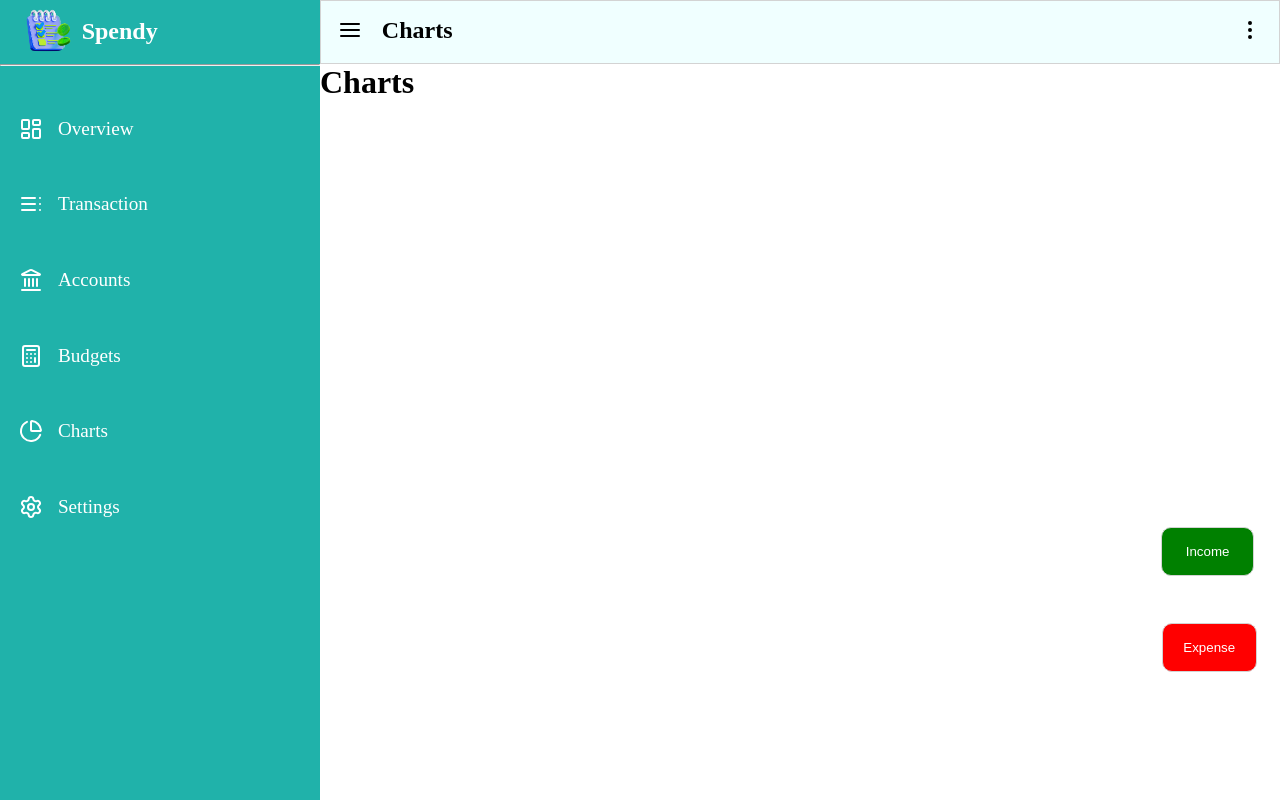
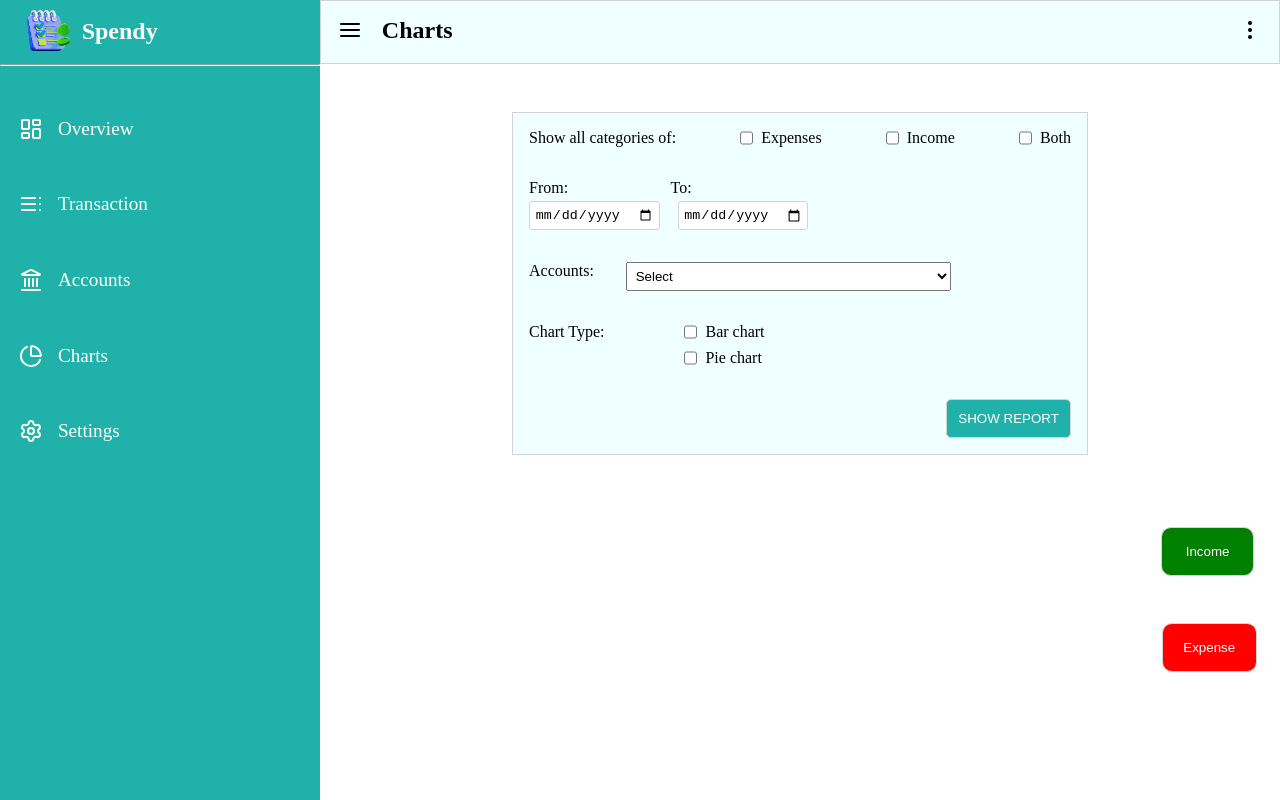
Before and after one commit to Kevinpatel07/Expense_Tracker, a React (Vite) app in the folder Frontend/Expense_Tracker/: page /Main_Page/Charts in a window 1280 px wide. Built offline with nearby package versions, Linux system fonts and the light colour scheme; no server answers; sample sign-in values are in the browser's storage.

Commit message:
Expense Tracker

```diff
--- a/Frontend/Expense_Tracker/src/App.css
+++ b/Frontend/Expense_Tracker/src/App.css
@@ -1141,3 +1141,86 @@
   padding: 2%;
   text-align: end;
 }
+
+/*  CHARTS */
+
+.charts .charts-content{
+  width: 60%;
+  border: 2px solid red;
+  margin: auto;
+  margin-top: 3rem;
+  background-color: azure;
+  border: 1px solid lightgray;
+  padding: 1rem;
+}
+
+.charts-content .charts-content-1{
+  display: flex;
+  justify-content: space-between;
+}
+
+.charts-content-1 .charts-radio{
+  display: flex;
+  gap: 0.5rem;
+}
+
+.charts-content-2 .charts-content-2-from-to{
+  display: flex;
+  justify-content: space-between;
+  width: 30%;
+  margin-top: 2rem;
+}
+
+.charts-content-2 .charts-content-2-date{
+  display: flex;
+  gap: 1.1rem;
+}
+
+.charts-content-2 .charts-content-2-date input{
+  padding: 0.3rem;
+  margin-top: 0.3rem;
+  border-radius: 3px;
+  border: 1px solid lightgray;
+}
+
+.charts-content-3{
+  display: flex;
+  gap: 2rem;
+  margin-top: 2rem;
+}
+
+.charts-content-3 select{
+  padding: 0.3rem;
+  width: 60%;
+}
+
+.charts-content-4{
+  display: flex;
+  gap: 5rem;
+  margin-top: 2rem;
+}
+
+.bar-chart{
+  display: flex;
+  gap: 0.5rem;
+  margin-bottom: 0.5rem;
+}
+
+.pie-chart{
+  display: flex;
+  gap: 0.5rem;
+}
+
+
+.charts-content-5{
+  text-align: end;
+  margin-top: 2rem;
+}
+
+.charts-content-5 button{
+  padding: 0.7rem;
+  background-color: lightseagreen;
+  color: white;
+  border: 1px solid lightgray;
+  border-radius: 5px;
+}
--- a/Frontend/Expense_Tracker/src/App.jsx
+++ b/Frontend/Expense_Tracker/src/App.jsx
@@ -11,7 +11,6 @@ import ProtectedRoutes from './Components/ProtectedRoutes'
 import Overview from './Components/Overview'
 import Transaction from './Components/transaction'
 import Accounts from './Components/Accounts'
-import Budgets from './Components/Budgets'
 import Charts from './Components/Charts'
 import Settings from './Components/Settings'
 
@@ -32,7 +31,6 @@ function App() {
           <Route path='Overview' element={<Overview />}></Route>
           <Route path='Transaction' element={<Transaction />}></Route>
           <Route path='Accounts' element={<Accounts/>}></Route>
-          <Route path='Budgets' element={<Budgets/>}></Route>
           <Route path='Charts' element={<Charts/>}></Route>
           <Route path='Settings' element={<Settings/>}></Route>
         </Route>
--- a/Frontend/Expense_Tracker/src/Components/Budgets.jsx
+++ /dev/null
@@ -1,17 +0,0 @@
-import React, { useContext, useEffect } from 'react'
-import { path } from '../ContextAPI/path.context'
-
-const Budgets = () => {
-  const {settitle} = useContext(path)
-
-  useEffect(()=>{
-    settitle("Budgets")
-  })
-  return (
-    <div>
-
-    </div>
-  )
-}
-
-export default Budgets
--- a/Frontend/Expense_Tracker/src/Components/Charts.jsx
+++ b/Frontend/Expense_Tracker/src/Components/Charts.jsx
@@ -1,15 +1,111 @@
-import React, { useContext, useEffect } from 'react'
+import React, { useContext, useEffect, useState } from 'react'
 import { path } from '../ContextAPI/path.context'
 
 const Charts = () => {
-  const {settitle} = useContext(path)
+  const { settitle , transactions } = useContext(path)
+  const [transactionCategories , settransactionCategories] = useState({income:false, expense:false,both:false})
+  const [date_account , setdate_account] = useState({from:"" , to:"" , account:""})
+  const [charts , setcharts] = useState({bar:false , pie:false})
 
-  useEffect(()=>{
+
+  // HANDLE DATE AND ACCOUNT //
+
+  const handledate_account = (event)=>{
+    const {name , value}  = event.target
+    setdate_account({...date_account , [name]:value})
+  }
+
+  // HANDLE CHECKBOX //
+
+  const handleCheckbox  = (event)=>{
+    const {name , checked} = event.target
+    settransactionCategories({...transactionCategories , [name]:checked})
+  }
+
+  // HANDLE CHARTS //
+
+  const handleCharts = (event)=>{
+    const {name , checked} = event.target
+    setcharts({...charts , [name]:checked})
+  }
+
+
+
+  useEffect(() => {
     settitle("Charts")
-  },[])
+  }, [])
   return (
-    <div>
-      <h1>Charts</h1>
+    <div className='charts'>
+
+      <div className='charts-content'>
+
+        <div className='charts-content-1'>
+          <p>Show all categories of:</p>
+
+          <div className='charts-radio'>
+            <input type="checkbox" name='expense'  onChange={handleCheckbox} checked={transactionCategories.expense} />
+            <p>Expenses</p>
+          </div>
+
+          <div className='charts-radio'>
+            <input type="checkbox" onChange={handleCheckbox} name='income' checked={transactionCategories.income} />
+            <p>Income</p>
+          </div>
+
+          <div className='charts-radio'>
+            <input type="checkbox" onChange={handleCheckbox} name='both' checked={transactionCategories.both} />
+            <p>Both</p>
+          </div>
+        </div>
+
+        <div className='charts-content-2'>
+
+          <div className='charts-content-2-from-to'>
+            <p>From:</p>
+            <p>To:</p>
+          </div>
+
+          <div className='charts-content-2-date'>
+            <input type="date" onChange={handledate_account} name='from' value={date_account.from} />
+            <input type="date" onChange={handledate_account} name='to'  value={date_account.to}/>
+          </div>
+
+        </div>
+
+        <div className='charts-content-3'>
+          <p>Accounts:</p>
+          <select onChange={handledate_account} name='account'  value={date_account.account}>
+            <option value="">Select</option>
+            <option value="Wallet">Wallet</option>
+            <option value="Bank Account">Bank Account</option>
+          </select>
+        </div>
+
+        <div className='charts-content-4'>
+          <p>Chart Type: </p>
+
+          <div>
+            <div className='bar-chart'>
+                <input type="checkbox" name='bar' onChange={handleCharts} checked={charts.bar} />
+                <p>Bar chart</p>
+            </div>
+
+            <div className='pie-chart'>
+              <input type="checkbox" name='pie' onChange={handleCharts} checked={charts.pie}/>
+              <p>Pie chart</p>
+            </div>
+          </div>
+
+        </div>
+
+        <div className='charts-content-5'>
+          <button>SHOW REPORT</button>
+        </div>
+      </div>
+
+
+
+
     </div>
   )
 }
--- a/Frontend/Expense_Tracker/src/Components/Edit_Transaction_Expense.jsx
+++ b/Frontend/Expense_Tracker/src/Components/Edit_Transaction_Expense.jsx
@@ -54,7 +54,7 @@ const Edit_Transaction_Expense = ({editpopup , transactionId}) => {
             <option value="Family">Family</option>
             <option value="Health/Sport">Health/Sport</option>
             <option value="Pets">Pets</option>
-            <option value="Travels">Travels</option>
+            <option value="Travel">Travel</option>
             <option value="Other Expenses">Other Expenses</option>
           </select>
 
--- a/Frontend/Expense_Tracker/src/Components/Expense.jsx
+++ b/Frontend/Expense_Tracker/src/Components/Expense.jsx
@@ -52,7 +52,7 @@ const Expense = ({setpopUp }) => {
                         <option value="Family">Family</option>
                         <option value="Health/Sport">Health/Sport</option>
                         <option value="Pets">Pets</option>
-                        <option value="Travels">Travels</option>
+                        <option value="Travel">Travel</option>
                         <option value="Other Expenses">Other Expenses</option>
                     </select>
 
--- a/Frontend/Expense_Tracker/src/Components/Main_Page.jsx
+++ b/Frontend/Expense_Tracker/src/Components/Main_Page.jsx
@@ -84,7 +84,6 @@ const Main_Page = () => {
               <li><LayoutDashboard /> <NavLink className='navlink' to='/Main_page/Overview'>Overview</NavLink></li>
               <li><TableOfContents /> <NavLink className='navlink' to='/Main_page/Transaction'>Transaction</NavLink></li>
               <li><Landmark /> <NavLink className='navlink' to='/Main_page/Accounts'>Accounts</NavLink></li>
-              <li><Calculator /> <NavLink className='navlink' to='/Main_page/Budgets'>Budgets</NavLink></li>
               <li> <ChartPie /> <NavLink className='navlink' to='/Main_page/Charts'>Charts</NavLink></li>
               <li><Settings /> <NavLink className='navlink' to='/Main_page/Settings'>Settings</NavLink></li>
             </ol>
```
